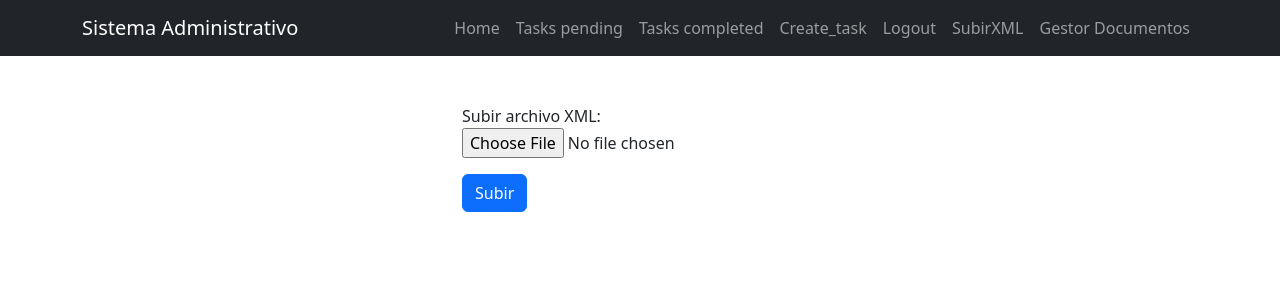
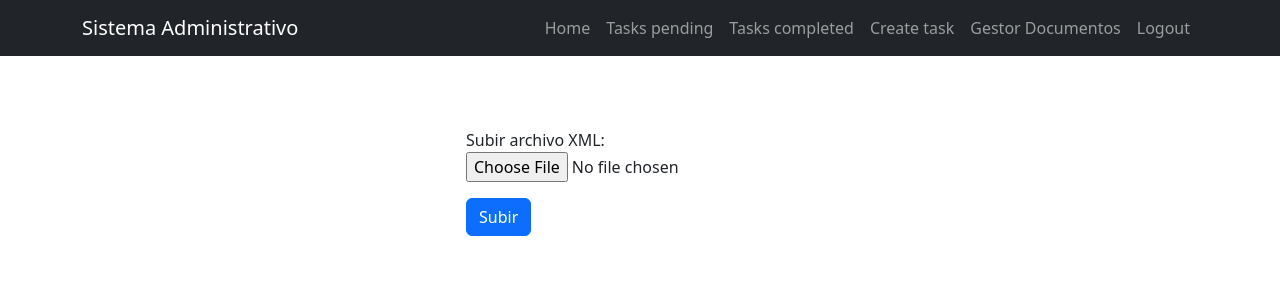
Before and after one commit to victornetroski/SistemaAdmin, a Django app: page /gestor_xml/upload_xml/ in a window 1280 px wide. Shown: the top 300 px of the page. Run offline with Django 5.2, Linux system fonts and the light colour scheme; the visitor is signed in with stand-in values (Sample User, id 1).

Commit message:
Corregida5

```diff
--- a/templates/base.html
+++ b/templates/base.html
@@ -2,31 +2,33 @@
 <html lang="en">
 <head>
     <meta charset="UTF-8">
-    <meta name="viewport" content="width=, initial-scale=1.0">
+    <meta name="viewport" content="width=device-width, initial-scale=1.0">
     <title>Sistema Administrativo</title>
     <link rel="stylesheet" href="https://cdn.jsdelivr.net/npm/bootstrap@5.3.3/dist/css/bootstrap.min.css">
+    <link rel="stylesheet" href="https://cdnjs.cloudflare.com/ajax/libs/font-awesome/6.0.0/css/all.min.css">
 </head>
 <body>
     {% if messages %}
-    <ul>
+    <div class="container mt-3">
         {% for message in messages %}
-            <li>{{ message }}</li>
+            <div class="alert alert-{{ message.tags }}">
+                {{ message }}
+            </div>
         {% endfor %}
-    </ul>
+    </div>
     {% endif %}
 
     <nav class="navbar navbar-expand-lg bg-dark navbar-dark">
         <div class="container">
-          <a class="navbar-brand" href="/">Sistema Administrativo</a>
+            <a class="navbar-brand" href="{% url 'home' %}">Sistema Administrativo</a>
             <button class="navbar-toggler" type="button" data-bs-toggle="collapse" data-bs-target="#navbarNav" aria-controls="navbarNav" aria-expanded="false" aria-label="Toggle navigation">
                 <span class="navbar-toggler-icon"></span>
             </button>
             <div class="collapse navbar-collapse" id="navbarNav">
                 <ul class="navbar-nav ms-auto">
                     <li class="nav-item">
-                    <a href="/" class="nav-link">Home</a>
+                        <a href="{% url 'home' %}" class="nav-link">Home</a>
                     </li>
-
 
                     {% if user.is_authenticated %}
                         <li class="nav-item">
@@ -36,48 +38,32 @@
                             <a href="{% url 'tasks_completed' %}" class="nav-link">Tasks completed</a>
                         </li>
                         <li class="nav-item">
-                    <a href="{% url 'create_task' %}" class="nav-link">Create_task</a>
-                </li>
-                <li class="nav-item">
-                    <a href="/logout/" class="nav-link">Logout</a>
-                </li>
-                <li class="nav-item">
-                    <a href="/gestor_xml/" class="nav-link">SubirXML</a>
+                            <a href="{% url 'create_task' %}" class="nav-link">Create task</a>
                         </li>
                         <li class="nav-item">
                             <a href="{% url 'gestor_documentos' %}" class="nav-link">Gestor Documentos</a>
                         </li>
+                        <li class="nav-item">
+                            <a href="{% url 'logout' %}" class="nav-link">Logout</a>
+                        </li>
                     {% else %}
                         <li class="nav-item">
-                    <a href="/signup/" class="nav-link">Signup</a>
+                            <a href="{% url 'signup' %}" class="nav-link">Signup</a>
                         </li>
                         <li class="nav-item">
-                    <a href="/signin" class="nav-link">Signin</a>
+                            <a href="{% url 'signin' %}" class="nav-link">Signin</a>
                         </li>
-
-
+                    {% endif %}
                 </ul>
-            <form class="d-flex" role="search">
-              <input class="form-control me-2" type="search" placeholder="Search" aria-label="Search">
-              <button class="btn btn-outline-success" type="submit">Search</button>
-            </form>
             </div>
         </div>
     </nav>
-    <nav>
-        <ul>
 
-            {% endif %}
-
-
-        </ul>
-
-
-    </nav>
-
-
-
+    <div class="container mt-4">
         {% block content %}
         {% endblock %}
+    </div>
+
+    <script src="https://cdn.jsdelivr.net/npm/bootstrap@5.3.3/dist/js/bootstrap.bundle.min.js"></script>
 </body>
 </html>
```
Lines whose indentation alone changed are shown as unchanged.
